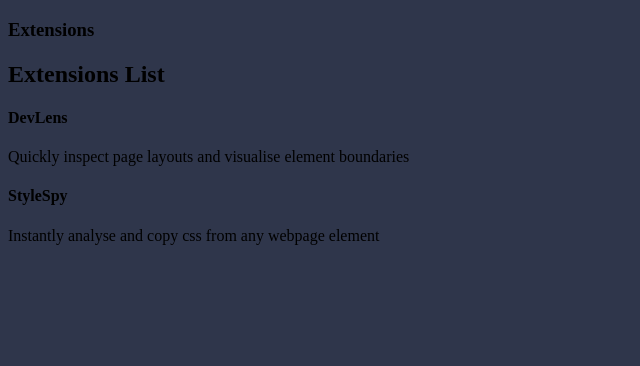
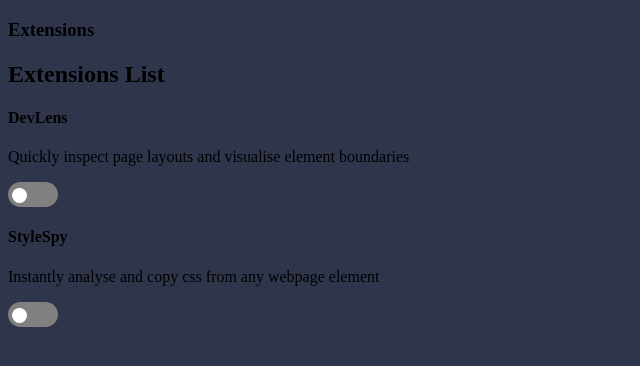
Before and after one commit to ArsalanAhme/BrowserManagerExtensionUI, a plain HTML site: page Main.html in a window 1280 px wide. Shown: the whole page, without its empty margins (0-640 px from the left). Drawn offline with Linux system fonts and the light colour scheme.

Commit message:
Created slider and modified css to ensure smooth transitions

```diff
--- a/Main.html
+++ b/Main.html
@@ -9,18 +9,25 @@
 <body>
     <h3 id = "TitleBar">Extensions</h3>
     <h2 id = "Extension-List-Header">Extensions List</h2>
+
     <div id = "Extension-Container">
+
         <section class = "Extension-Card">
             <h4>DevLens</h4>
             <p>Quickly inspect page layouts and visualise element boundaries</p>
+            <label class = "switch">
+                <input type="checkbox">
+                <span class="slider round"></span>
+            </label>
         </section>
 
         <section class="Extension-Card">
             <h4>StyleSpy</h4>
             <p>Instantly analyse and copy css from any webpage element</p>
-
-
-
+            <label class = "switch">
+                <input type="checkbox">
+                <span class="slider round"></span>
+            </label>
         </section>
 
 
--- a/style.css
+++ b/style.css
@@ -2,3 +2,60 @@ body{
 
     background-color: hsl(225, 23%, 24%);
 }
+
+.switch{
+
+    position: relative;
+    display: inline-block;
+    width: 50px;
+    height: 25px;
+}
+
+.switch input{
+
+    opacity: 0;
+    width: 0;
+    height: 0;
+}
+
+.slider{
+    position: absolute;
+    cursor: pointer;
+    top: 0;
+    right: 0;
+    left: 0;
+    bottom: 0;
+    background: #808080;
+    -webkit-transition: .4s;
+    transition: .4s;
+}
+
+.slider:before{
+    position: absolute;
+    content: "";
+    height: 15px;
+    width: 15px;
+    left: 4px;
+    bottom: 4px;
+    background-color: white;
+    -webkit-transition: .4s;
+    transition: .4s;
+}
+
+input:focus + .slider{
+    box-shadow: 0 0 1px #2196F3;
+}
+
+input:checked + .slider:before{
+    -webkit-transform: translateX(26px);
+    -ms-transform: translateX(26px);
+    transform: translateX(26px);
+}
+
+.slider.round{
+    border-radius: 34px;
+}
+
+.slider.round:before{
+    border-radius: 50%;
+}
```
Also changed, not shown: 1 other file.
